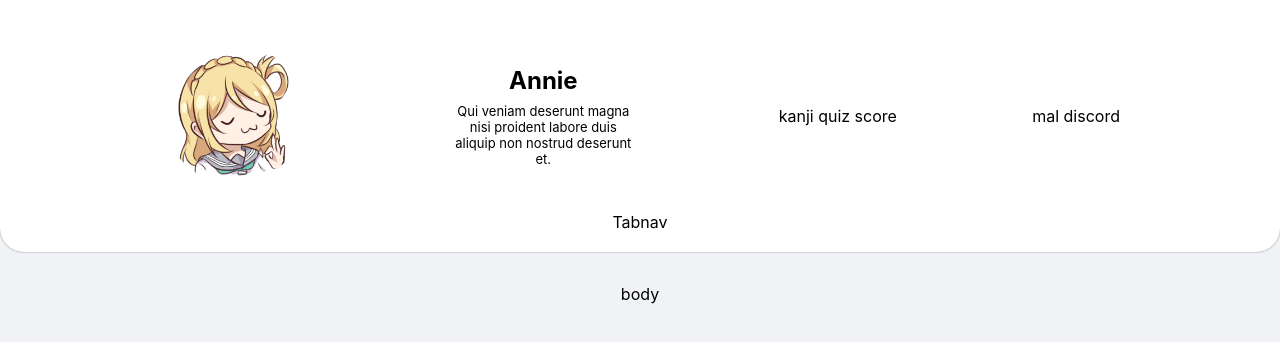
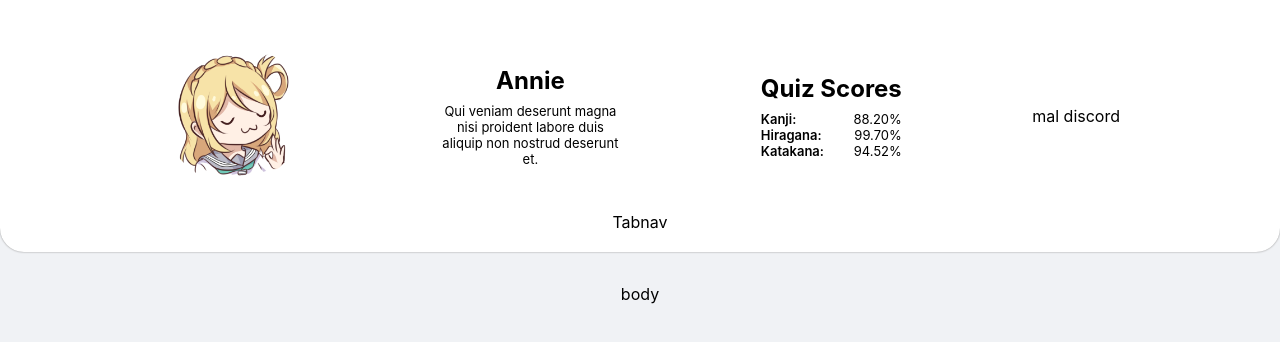
Before and after one commit to annie-capstone-sti-lipa/annie-capstone-sti-lipa.github.io, a React (Create React App) app: page / in a window 1280 px wide. Shown: the top 342 px of the page. Built offline with nearby package versions, Linux system fonts and the light colour scheme.

Commit message:
add quiz scores

```diff
--- a/src/components/header/header.tsx
+++ b/src/components/header/header.tsx
@@ -1,5 +1,6 @@
 import Bio from "./bio/bio";
 import "./header.scss";
+import KanjiKana from "./kanji-kana/kanji-kana";
 
 import ProfilePic from "./profile-pic/profile-pic";
 import Tabnav from "./tabnav/tabnav";
@@ -11,7 +12,7 @@ export default function Header() {
         <div className="header-container">
           <ProfilePic />
           <Bio />
-          <div>kanji quiz score</div>
+          <KanjiKana />
           <div>mal discord</div>
         </div>
       </div>
--- /dev/null
+++ b/src/components/header/kanji-kana/kanji-kana.scss
@@ -0,0 +1,32 @@
+@import "../../../styles/mixins";
+
+.kanji-kana {
+  max-width: 200px;
+  text-align: center;
+
+  @include mobile {
+    margin: auto;
+  }
+
+  .title {
+    font-size: x-large;
+    font-weight: bold;
+    margin: 8px;
+  }
+
+  .score-list {
+    font-size: small;
+    text-align: start;
+    margin: 8px;
+
+    .score-item {
+      display: flex;
+      justify-content: space-between;
+
+      .name {
+        font-weight: 600;
+        margin-right: 16px;
+      }
+    }
+  }
+}
--- /dev/null
+++ b/src/components/header/kanji-kana/kanji-kana.tsx
@@ -0,0 +1,23 @@
+import "./kanji-kana.scss";
+
+export default function KanjiKana() {
+  return (
+    <div className="kanji-kana">
+      <div className="title">Quiz Scores</div>
+      <div className="score-list">
+        <ScoreItem name="Kanji" score={88.2} />
+        <ScoreItem name="Hiragana" score={99.7} />
+        <ScoreItem name="Katakana" score={94.52} />
+      </div>
+    </div>
+  );
+}
+
+function ScoreItem({ name, score }: { name: string; score: number }) {
+  return (
+    <div className="score-item">
+      <span className="name">{name}:</span>
+      <span className="score">{score.toPrecision(4)}%</span>
+    </div>
+  );
+}
```
